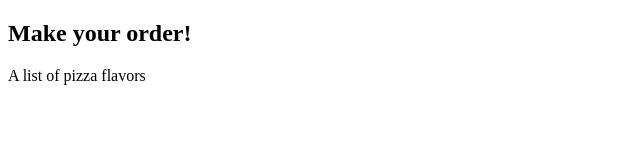
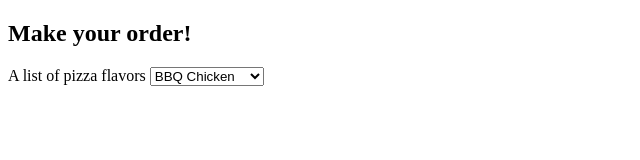
Before and after one commit to michael-kip/Pizza, a plain HTML site: page index.html in a window 1280 px wide. Shown: the whole page, without its empty margins (0-640 px from the left). Drawn offline with Linux system fonts and the light colour scheme.

Commit message:
adding pizza flavors

```diff
--- a/index.html
+++ b/index.html
@@ -14,7 +14,13 @@
                 <div class="col-sm-12">
                     <form action="">
                         <label for="select">A list of pizza flavors</label>
-
+                        <select name="" id="">
+                           <option value="bbq chicken">BBQ Chicken</option>
+                           <option value="beef bbq">Beef BBQ</option>
+                           <option value="veggie pizza">Veggie Pizza</option>
+                           <option value="pepperoni pizza">Pepperoni</option>
+                           <option value="hawaiian pizza">Hawaiian Pizza</option>
+                        </select>
                     </form>
                 </div>
                 <div class="col-sm-12"></div>
```
